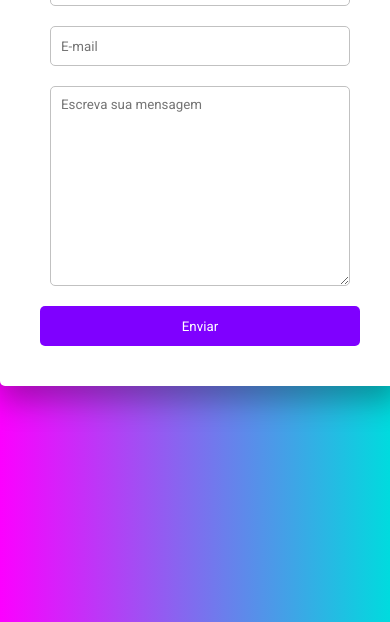
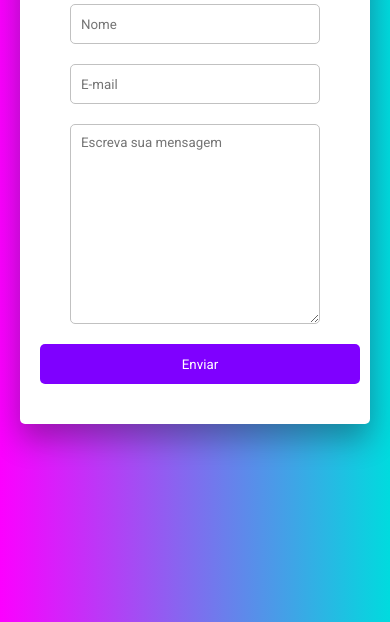
Before and after one commit to WilliannAraujo/Formulario-devclub, a plain HTML site: page index.html in a window 390 px wide. Shown: the part 222-844 px from the top of the page. Drawn offline with Linux system fonts and the light colour scheme.

Commit message:
responsivo 3

```diff
--- a/styles.css
+++ b/styles.css
@@ -11,7 +11,7 @@ body{
 }
 form,div{
     width: 40%;
-    min-width: 400px;
+    min-width: 350px;
     background: #ffff;
     border-radius: 5px;
     box-shadow: 0 15px 30px rgb(0,0,0, 0.3);
@@ -19,7 +19,7 @@ form,div{
     padding: 20px;
 }
 input,textarea{
-    min-width: 300px;
+    min-width: 350px;
     display: block;
     margin: 0 auto;
     border-radius: 5px;
@@ -55,3 +55,10 @@ h1,p{
     text-align: center;
     margin: 10px;
 }
+
+@media screen and (max-width: 1030px)
+{
+    input,textarea{
+        min-width: 250px;
+    }
+}
```
